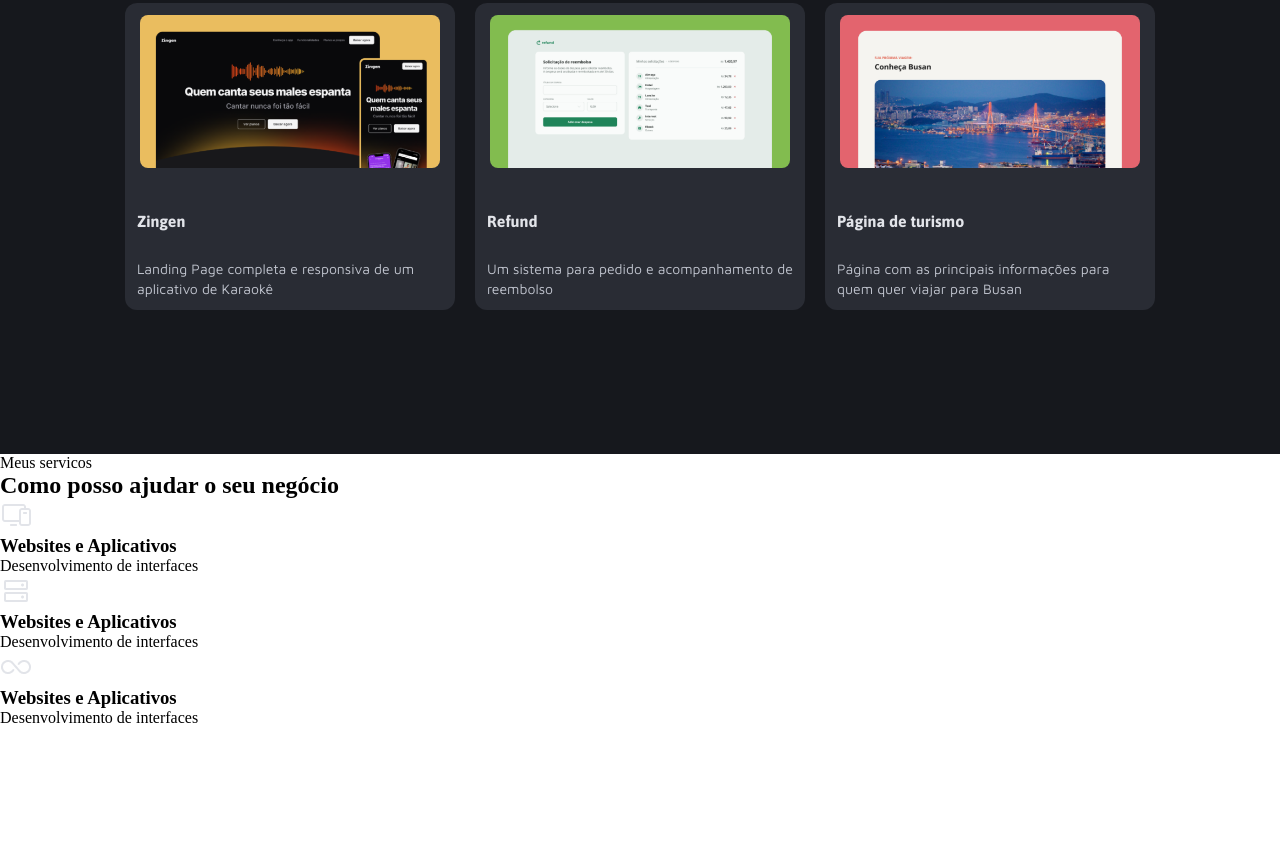
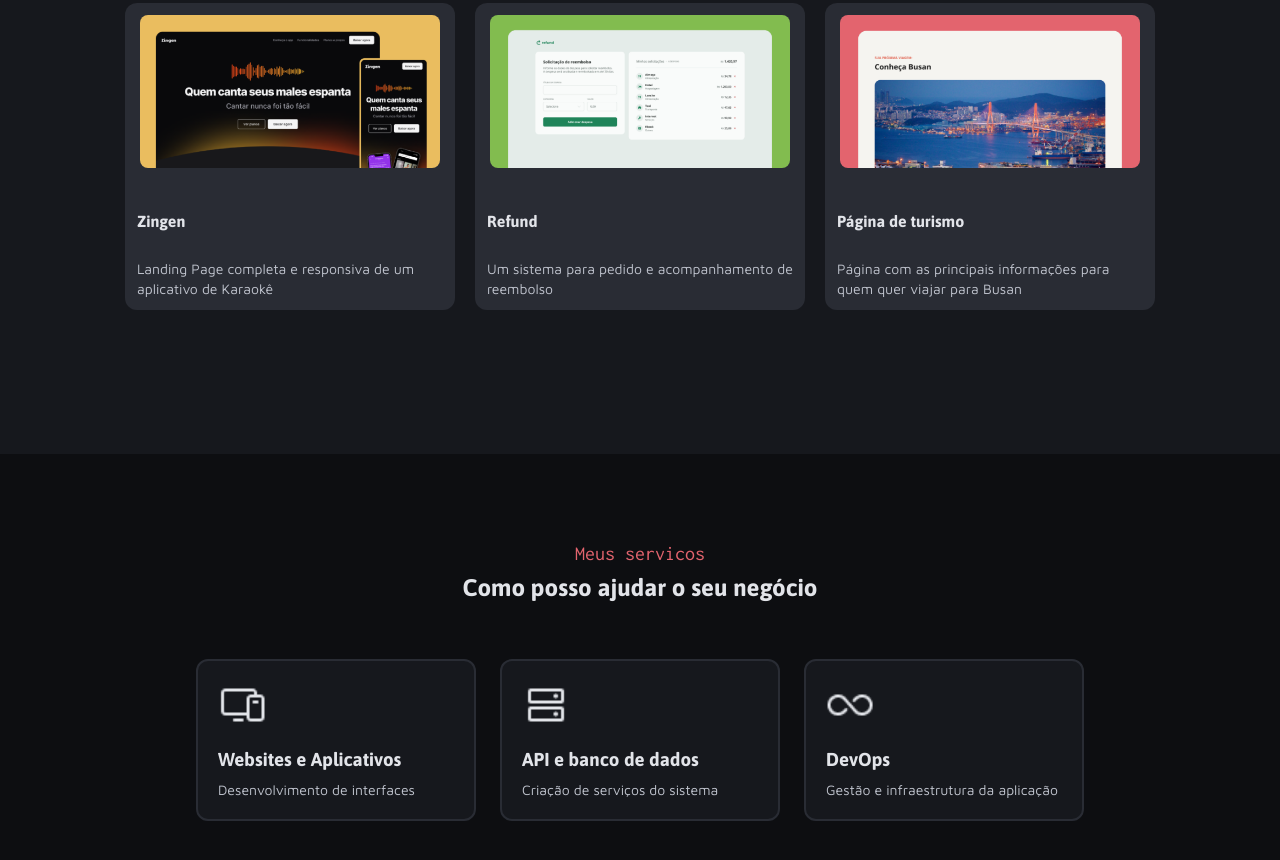
Before and after one commit to WallaceRibeiro77/portifolio-rocketseat, a plain HTML site: page index.html in a window 1280 px wide. Shown: the part 1266-2126 px from the top of the page. Before the commit the page ends 1993 px from the top, so only its background shows below. Drawn offline with Linux system fonts and the light colour scheme.

Commit message:
section services finished

```diff
--- a/index.html
+++ b/index.html
@@ -101,31 +101,44 @@
             </div>
         </section>
         <!--fim projects-->
+
         <section id="services">
             <div class="container">
-                <span>Meus servicos</span>
+                <div class="services-wrap">
+                    <div class="header-services">
+                        <span class="destaque">Meus servicos</span>
                         <h2>Como posso ajudar o seu negócio</h2>
+                    </div>
+                    <div class="services-grid">
                         <div class="grid-cards">
                             <img src="assets/icons/Devices.png" alt="">
+                            <div class="card-description">
                                 <h3>Websites e Aplicativos</h3>
                                 <p>Desenvolvimento de interfaces</p>
                             </div>
+                        </div>
                         <div class="grid-cards">
                             <img src="assets/icons/HardDrives.png" alt="">
-                    <h3>Websites e Aplicativos</h3>
-                    <p>Desenvolvimento de interfaces</p>
+                            <div class="card-description">
+                                <h3>API e banco de dados</h3>
+                                <p>Criação de serviços do sistema</p>
+                            </div>
                         </div>
                         <div class="grid-cards">
                             <img src="assets/icons/Infinity.png" alt="">
-                    <h3>Websites e Aplicativos</h3>
-                    <p>Desenvolvimento de interfaces</p>
+                            <div class="card-description">
+                                <h3>DevOps</h3>
+                                <p>Gestão e infraestrutura da aplicação</p>
+                            </div>
+                        </div>
+                    </div>
                 </div>
             </div>
         </section>
         <!--fim services-->
 
         <section id="contact">
-
+            <!--in progress-->
         </section>
     </main>
 </body>
--- a/styles/index.css
+++ b/styles/index.css
@@ -2,3 +2,4 @@
 @import url(utility.css);
 @import url(intro.css);
 @import url(projetos.css);
+@import url(servicos.css);
--- a/styles/intro.css
+++ b/styles/intro.css
@@ -11,6 +11,7 @@ header{
     display: flex;
     flex-direction: column;
     align-items: center;
+    justify-content: center;
     gap: 56px;
 
     .user img:nth-child(1){
@@ -30,6 +31,7 @@ header{
     .user-description{
         display: flex;
         flex-direction: column;
+        justify-content: center;
         align-items: center;
         gap: 20px;
 
--- /dev/null
+++ b/styles/servicos.css
@@ -0,0 +1,74 @@
+#services{
+    padding: 88px 120px 120px;
+    background-color: var(--base-gray100);
+
+    .services-wrap{
+
+        display: flex;
+        flex-direction: column;
+        gap: 56px;
+
+        .header-services{
+           display: flex;
+           flex-direction: column;
+           align-items: center;
+           justify-content: center;
+           gap: 8px;
+
+            .destaque{
+                color: var(--main-red);
+                font-family: Inconsolata;
+                font-size: 20px;
+                line-height: 120%;
+            }
+            h2{
+                color: var(--base-gray600);
+                font-family: Asap;
+                font-size: 24px;
+                font-weight: 700;
+                line-height: 120%;
+            }
+        }
+
+        .services-grid{
+            display: flex;
+            justify-content: center;
+            gap: 24px;
+
+            .grid-cards{
+                display: flex;
+                flex-direction: column;
+                gap: 20px;
+
+                padding: 20px;
+                width: 280px;
+                border-radius: 12px;
+                background-color: var(--base-gray200);
+                border: 2px solid var(--base-gray300);
+
+                img{
+                    width: 48px;
+                    height: 48px;
+                }
+
+                .card-description{
+                    h3{
+                       color: var(--base-gray600);
+                       font-family: Asap;
+                       font-weight: 700;
+                       line-height: 120%;
+                       margin-bottom: 8px;
+                    }
+
+                    p{
+                        color: var(--base-gray500);
+                        font-family: "Maven Pro";
+                        font-size: 14px;
+                        line-height: 140%;
+                    }
+                }
+            }
+        }
+    }
+
+}
```
Lines whose indentation alone changed are shown as unchanged.
